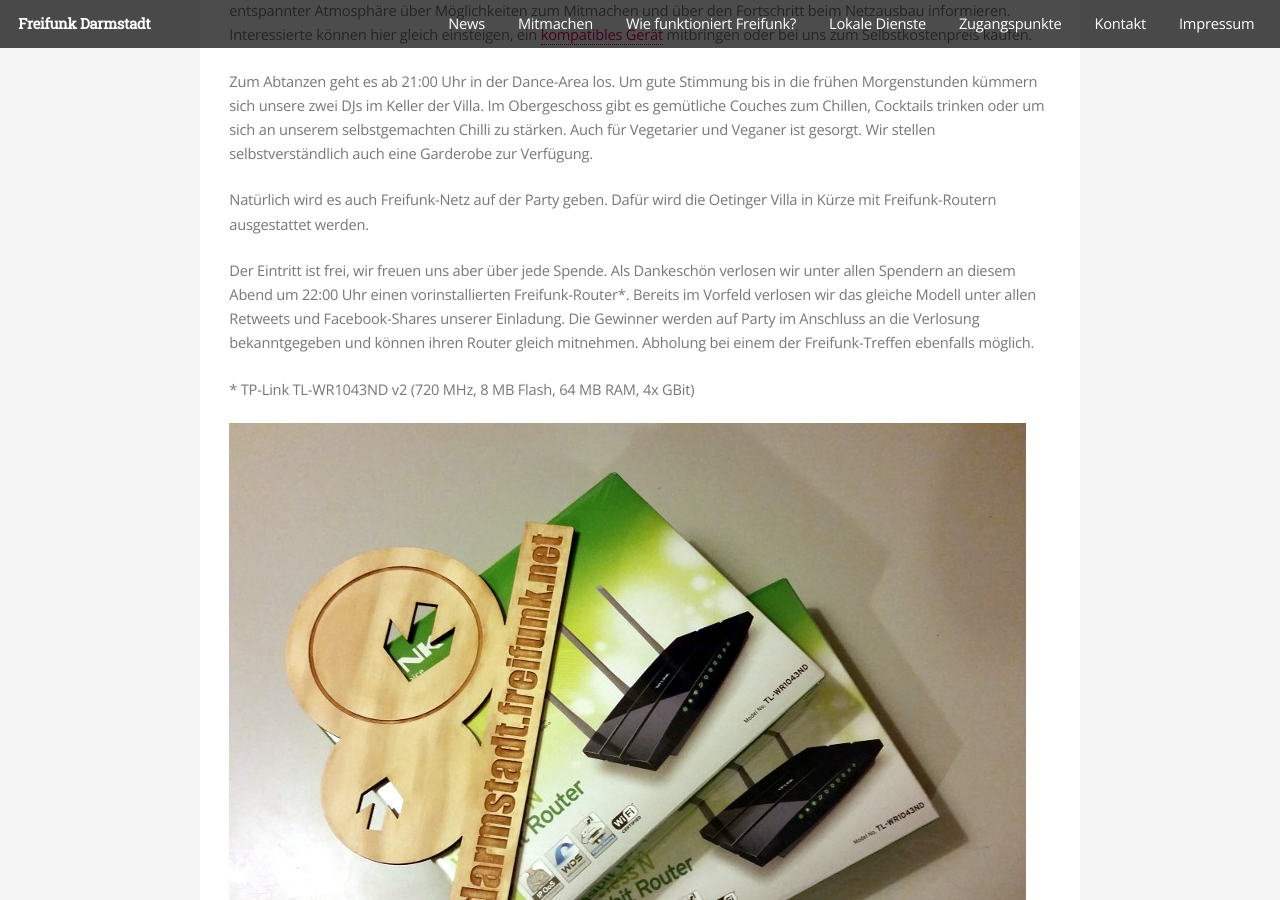
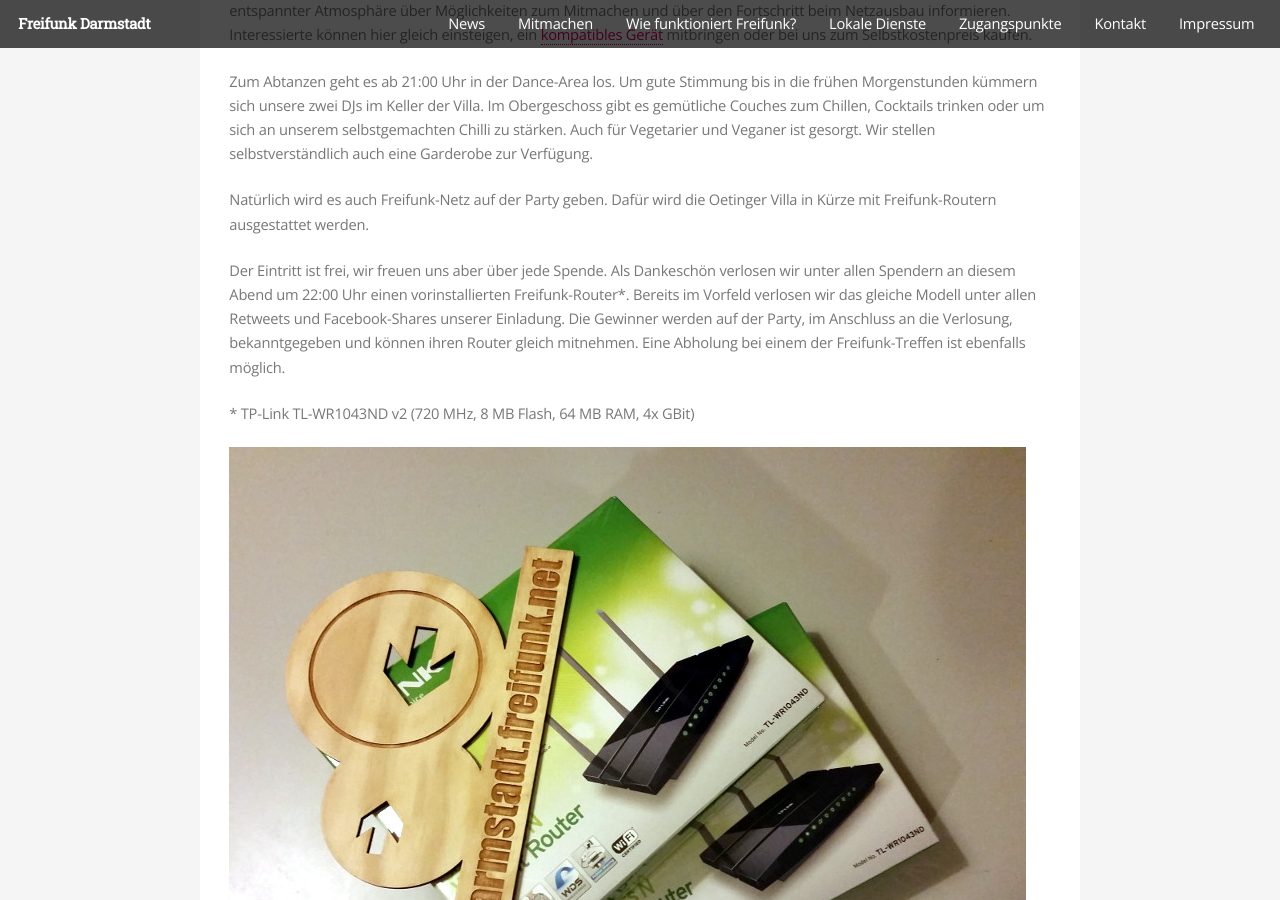
Before and after one commit to mdrenger/darmstadt.freifunk.net, a Jekyll site: the page built from _posts/2015-03-16-wir-feiern-den-100sten-hotspot.md, in a window 1280 px wide and 900 px high, scrolled down 310 px. Built offline with Jekyll 4.4.1, drawn with Linux system fonts in a browser that asks for light colours.

Commit message:
2015-03-16-wir-feiern-den-100sten-hotspot.md: phrasing

```diff
--- a/_posts/2015-03-16-wir-feiern-den-100sten-hotspot.md
+++ b/_posts/2015-03-16-wir-feiern-den-100sten-hotspot.md
@@ -15,7 +15,7 @@
 
 Natürlich wird es auch Freifunk-Netz auf der Party geben. Dafür wird die Oetinger Villa in Kürze mit Freifunk-Routern ausgestattet werden.
 
-Der Eintritt ist frei, wir freuen uns aber über jede Spende. Als Dankeschön verlosen wir unter allen Spendern an diesem Abend um 22:00 Uhr einen vorinstallierten Freifunk-Router\*. Bereits im Vorfeld verlosen wir das gleiche Modell unter allen Retweets und Facebook-Shares unserer Einladung. Die Gewinner werden auf Party im Anschluss an die Verlosung bekanntgegeben und können ihren Router gleich mitnehmen. Abholung bei einem der Freifunk-Treffen ebenfalls möglich.
+Der Eintritt ist frei, wir freuen uns aber über jede Spende. Als Dankeschön verlosen wir unter allen Spendern an diesem Abend um 22:00 Uhr einen vorinstallierten Freifunk-Router\*. Bereits im Vorfeld verlosen wir das gleiche Modell unter allen Retweets und Facebook-Shares unserer Einladung. Die Gewinner werden auf der Party, im Anschluss an die Verlosung, bekanntgegeben und können ihren Router gleich mitnehmen. Eine Abholung bei einem der Freifunk-Treffen ist ebenfalls möglich.
 
 \* TP-Link TL-WR1043ND v2 (720 MHz, 8 MB Flash, 64 MB RAM, 4x GBit)
 
```
